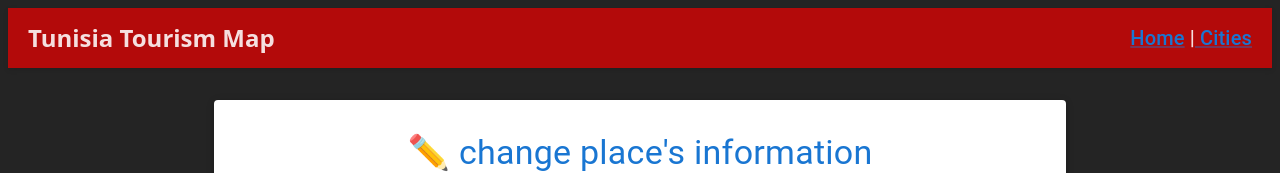
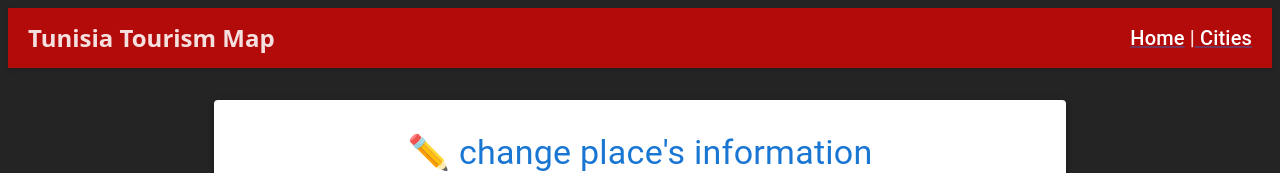
Before and after one commit to bilelmarzouki/WelcomeToTunisia, a React (Vite) app in the folder miniProject/: page /places/edit/1 in a window 1280 px wide. Shown: the top 173 px of the page. Built offline with nearby package versions, Linux system fonts and the light colour scheme; no server answers.

Commit message:
final push server side

```diff
--- a/miniProject/src/components/Navbar.jsx
+++ b/miniProject/src/components/Navbar.jsx
@@ -6,8 +6,8 @@ function Navbar() {
    <nav>
      <h1>Tunisia Tourism Map</h1>
      <Typography variant="h6">
-      <MuiLink component={Link} to={"/"}>Home</MuiLink> |
-      <MuiLink component={Link} to={"/cities"}> Cities </MuiLink>
+      <MuiLink component={Link} to={"/"} style={{color:"white"}}>Home</MuiLink> |
+      <MuiLink component={Link} to={"/cities"} style={{color:"white"}}> Cities </MuiLink>
     </Typography>
    </nav>
   )
--- a/miniProject/src/pages/EditPlacePage.jsx
+++ b/miniProject/src/pages/EditPlacePage.jsx
@@ -50,7 +50,7 @@ function EditPlacePage() {
       bestTimeToVisit,
     };
     try {
-      await axios.patch(`http://localhost:5005/places/${params.placeId}`, body);
+      await axios.patch(`${import.meta.env.VITE_SERVER_URL}/places/${params.placeId}`, body);
       navigate(`/cities/${place.cityId}`);
     } catch (error) {
       console.log(error);
--- a/miniProject/src/pages/PlaceDetailsPage.jsx
+++ b/miniProject/src/pages/PlaceDetailsPage.jsx
@@ -41,7 +41,9 @@ function PlaceDetailsPage() {
 
   return (
     <Box sx={{ px: 2, py: 3 }}>
-      <Map/>
+      <Box sx={{ mb: 2, borderRadius: 2, overflow: 'hidden', boxShadow: 3, border: '1px solid rgba(255,255,255,0.04)' }}>
+        <Map style={{ minHeight: 360 }} />
+      </Box>
       <Grid container spacing={2}>
         {place.photos.map((photo) => {
           return (
@@ -51,8 +53,11 @@ function PlaceDetailsPage() {
                   height: "100%",
                   cursor: "pointer",
                   transition: "transform 0.3s",
+                  borderRadius: 2,
+                  overflow: 'hidden',
+                  boxShadow: 2,
                   "&:hover": {
-                    transform: "scale(1.05)",
+                    transform: "scale(1.03)",
                     boxShadow: 6,
                   },
                 }}
@@ -64,7 +69,6 @@ function PlaceDetailsPage() {
                   alt={photo.alt}
                   sx={{
                     objectFit: "cover",
-                    borderRadius: 1,
                   }}
                 />
                 <Box p={2}>
```
Also changed, not shown: 1 other file (tests, documents, lock files or other folders).
